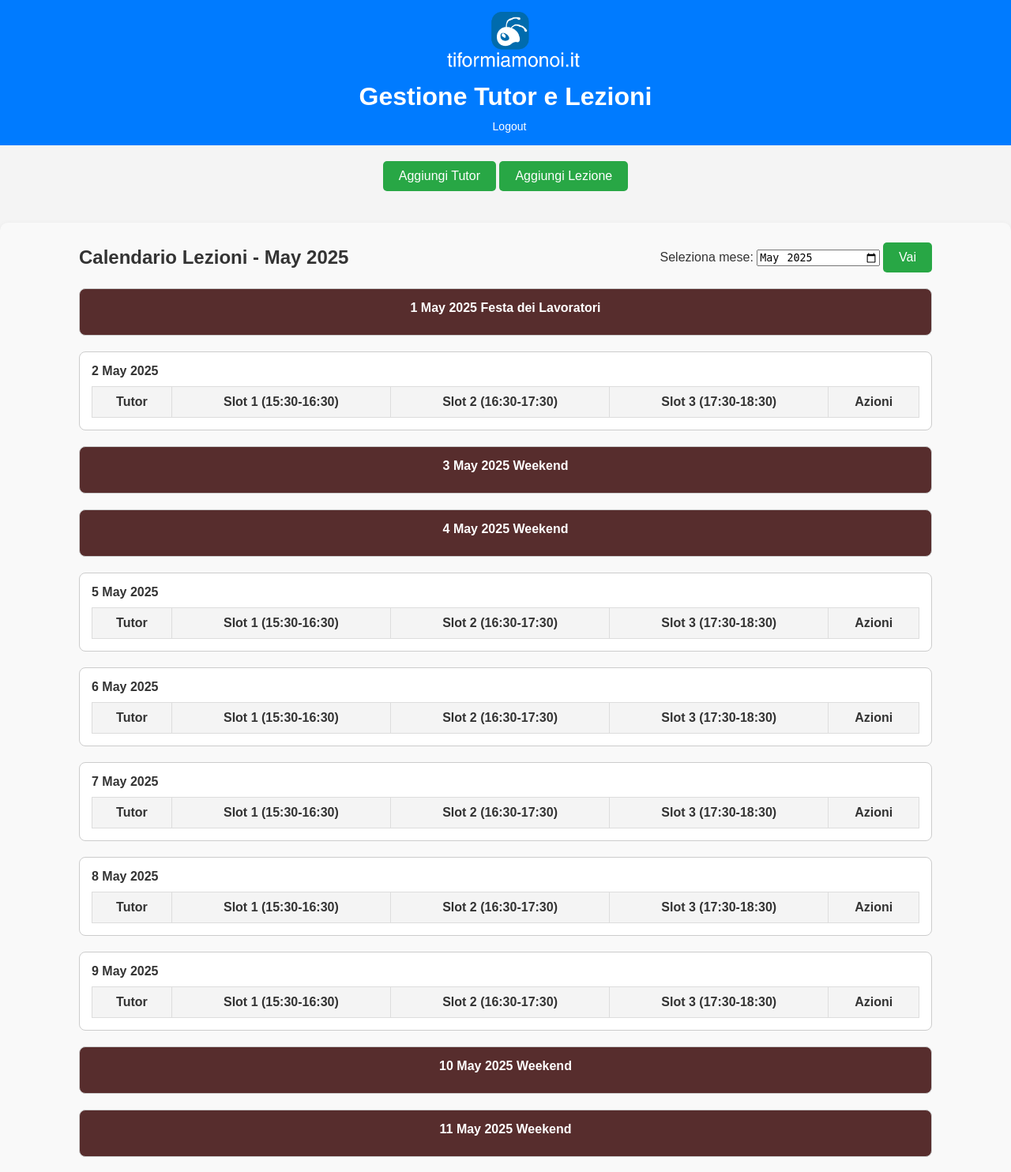
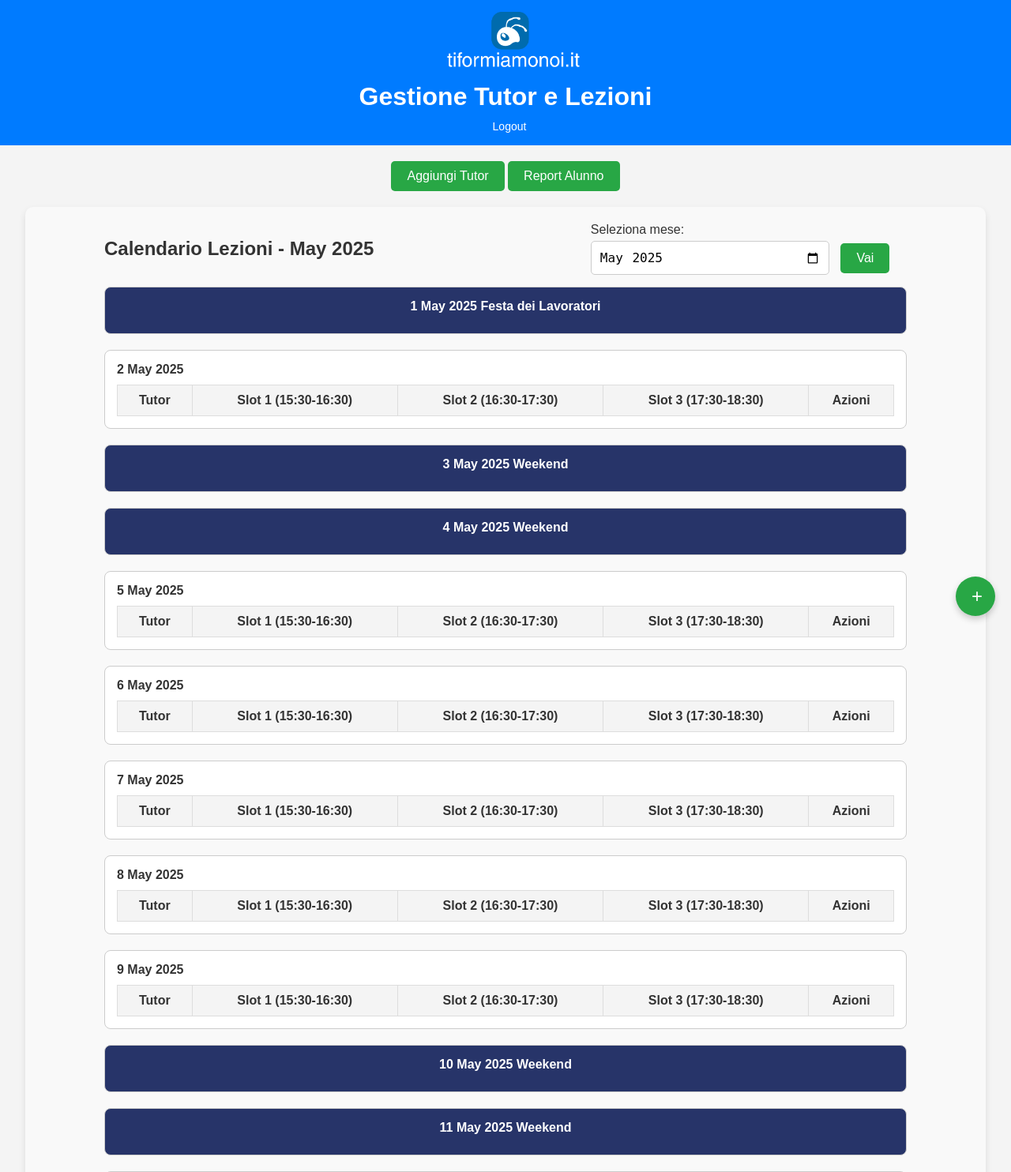
Before and after one commit to AceisX/gestione_doposcuola, a PHP site: page /pages/gestione_lezioni.php in a window 1280 px wide. Shown: the top 1484 px of the page at 79% size. Run offline with PHP 8.4, Linux system fonts and the light colour scheme; data comes from the database, SQL or seed files in the repository; tables that the repository leaves empty or names only in its code hold one stand-in row (values such as "Sample post"); lists and menus that the app fills with data are empty.

Commit message:
Add files via upload

```diff
--- a/pages/calendar_view.php
+++ b/pages/calendar_view.php
@@ -72,9 +72,9 @@
 <div class="calendar">
     <div class="calendar-header">
         <h2>Calendario Lezioni - <?php echo date("F Y", strtotime("$year-$month-01")); ?></h2>
-        <form method="GET">
+        <form method="GET" >
             <label for="month">Seleziona mese:</label>
-            <input type="month" id="month" name="month" value="<?php echo "$year-$month"; ?>">
+            <input type="month" id="month" name="month" style="width: 70%; padding: 10px; font-size: 16px; border: 1px solid #ccc; border-radius: 5px; margin-top: 5px; margin-right: 10px;" value="<?php echo "$year-$month"; ?>">
             <button type="submit" class="btn">Vai</button>
         </form>
     </div>
@@ -123,7 +123,7 @@
                                         </td>
                                     <?php endfor; ?>
                                     <td>
-                                        <button class="delete-btn" data-date="<?php echo $currentDate; ?>" data-tutor="<?php echo $tutorId; ?>">Elimina</button>
+                                        <button class="delete-btn" data-date="<?php echo $currentDate; ?>" data-tutor="<?php echo $tutorId; ?>"><i class="fa-solid fa-trash-can" style="font-size: 12px;"></i></button>
                                     </td>
                                 </tr>
                             <?php endforeach; ?>
@@ -205,7 +205,7 @@
     }
 
     .calendar-day.holiday {
-        background-color: #572D2D;
+        background-color: #273469;
         color: white;
         text-align: center;
     }
@@ -232,12 +232,12 @@
     }
 
     .half-lesson {
-        background-color: yellow;
+        color: #C1666B;
     }
 
     .delete-btn {
         padding: 5px 10px;
-        background-color: #d9534f;
+        background-color: #007bff;
         color: white;
         border: none;
         border-radius: 5px;
--- a/pages/gestione_lezioni.php
+++ b/pages/gestione_lezioni.php
@@ -33,38 +33,65 @@
     <meta name="viewport" content="width=device-width, initial-scale=1.0">
     <title>Gestione Tutor e Lezioni</title>
     <link rel="stylesheet" href="../assets/styles.css">
+		<!-- our project just needs Font Awesome Solid + Brands -->
+   <link href="../assets/fontawesome/css/fontawesome.css" rel="stylesheet" />
+  <link href="../assets/fontawesome/css/brands.css" rel="stylesheet" />
+  <link href="../assets/fontawesome/css/solid.css" rel="stylesheet" />
+
 </head>
+<style>
+/* Stile per il modale INFO */
+#info-modal {
+    z-index: 1050; /* Deve essere più alto rispetto agli altri modali */
+}
+
+.info-btn{
+	  background-color: transparent !important;
+  color: #007bff !important;
+
+
+}
+</style>
 <body>
+<button id="add-lesson-fixed-btn" class="fixed-btn">+</button>
+
+
    	<header>
 		<img src="../img/logo.png" alt="Your Logo" height="75px" style="padding-left: 20px;" />
         <h1>Gestione Tutor e Lezioni</h1>
         <a href="scripts/logout.php">Logout</a>
     </header>
-
     <div class="container">
 
         <!-- Sezione superiore -->
      <div class="top-bar" style="text-align:center;">
 		<div class="actions">
         <button id="add-tutor-btn" class="btn">Aggiungi Tutor</button>
-                <button id="add-lesson-btn" class="btn">Aggiungi Lezione</button>
+		<button type="button" id="report-alunno-btn" class="btn">Report Alunno</button>
+
 		</div>
 	</div>
 
 
-        <!-- Modale per aggiungere una lezione -->
+  <!--- Modale Aggiungi lezione -->
 <div id="add-lesson-modal" class="modal" style="display: none;">
     <div class="modal-content">
         <span class="close-btn" id="close-add-lesson">&times;</span>
         <h2>Aggiungi Lezione</h2>
-                <form action="../scripts/aggiungi_lezione.php" method="POST">
+
+        <form action="../scripts/aggiungi_lezione.php" method="POST" id="lesson-form">
+            <div class="modal-grid-rows">
+                <!-- Riga 1: Data e Tutor -->
+                <div class="row" style="padding-top:20px;">
                     <div class="form-group">
-                        <label for="lesson-date">Data Lezione:</label>
+                        <label for="lesson-date"><i class="fas fa-calendar-alt"></i> Data Lezione:</label>
+                        <div class="input-with-icon">
                             <input type="date" id="lesson-date" name="date" value="<?php echo date('Y-m-d'); ?>" required>
+
                         </div>
-
+                    </div>
                     <div class="form-group">
-                        <label for="tutor-select">Seleziona Tutor:</label>
+                        <label for="tutor-select"><i class="fas fa-user"></i> Seleziona Tutor:</label>
                         <select id="tutor-select" name="tutor_id" required>
                             <option value="" disabled selected>Seleziona un Tutor</option>
                             <?php foreach ($tutors as $tutor): ?>
@@ -72,22 +99,36 @@
                             <?php endforeach; ?>
                         </select>
                     </div>
+                </div>
 
-                    <!-- Slot orari -->
+                <!-- Riga 2: Slot Orari -->
 				  <h4>Slot Orari</h4>
+                <div class="row">
+
                     <?php foreach ($slots_mapping as $slot => $orario): ?>
                         <div class="slot-group" data-slot="<?php echo $slot; ?>">
-        <label><?php echo $orario; ?></label>
-        <button type="button" class="add-student-btn" data-slot="<?php echo $slot; ?>">+</button>
-        <div>
-            <input type="checkbox" name="half_lesson[<?php echo $slot; ?>]"> Mezza Lezione
+                            <div class="slot-header">
+                                <label><strong><?php echo $orario; ?></strong></label>
+                                <button type="button" class="add-student-btn" data-slot="<?php echo $slot; ?>">
+                                   +
+                                </button>
                             </div>
+                            <div class="slot-body">
+                                <input type="checkbox" name="half_lesson[<?php echo $slot; ?>]" id="half-lesson-<?php echo $slot; ?>">
+                                <label for="half-lesson-<?php echo $slot; ?>">Mezza Lezione</label>
                                 <div class="selected-students"></div>
                                 <!-- Campo nascosto per gli ID degli alunni -->
                                 <input type="hidden" name="students[<?php echo $slot; ?>]" class="student-ids">
                             </div>
+                        </div>
                     <?php endforeach; ?>
+                </div>
+            </div>
+
+            <!-- Pulsante di Invio -->
+            <div class="form-group form-submit">
                 <button type="submit" class="btn">Salva Lezione</button>
+            </div>
         </form>
     </div>
 </div>
@@ -97,19 +138,23 @@
     <div class="modal-content">
         <span class="close-btn" id="close-student-modal">&times;</span>
         <h2>Seleziona Alunni</h2>
+        <div class="form-group">
+            <label for="student-search">Cerca Alunni:</label>
             <input type="text" id="student-search" placeholder="Cerca alunni..." onkeyup="filterStudents()">
+        </div>
         <form id="student-selection-form">
-                    <div id="student-list">
+            <div id="student-list" class="student-list">
                 <?php foreach ($alunni as $alunno): ?>
-                            <label>
+                    <div class="student-item">
                         <input type="checkbox" class="student-checkbox" value="<?php echo $alunno['id']; ?>">
-                                <?php echo $alunno['nome_completo']; ?>
-                            </label><br>
+                        <label><?php echo $alunno['nome_completo']; ?></label>
+                    </div>
                 <?php endforeach; ?>
             </div>
+            <div class="form-submit">
                 <button type="button" id="save-students" class="btn">Salva</button>
+            </div>
         </form>
-            </div>
     </div>
 </div>
 
@@ -140,98 +185,64 @@
     </div>
 </div>
 
+<!-- Modale per la Ricerca degli Alunni -->
+<div id="report-alunno-modal" class="modal" style="display: none;">
+    <div class="modal-content">
+        <span class="close-btn" id="close-report-modal">&times;</span>
+        <h2>Genera Report Alunno</h2>
+        <div class="form-group">
+            <label for="alunno-search">Cerca Alunni:</label>
+            <input type="text" id="alunno-search" placeholder="Cerca alunni..." onkeyup="filterAlunni()">
+        </div>
+        <form id="alunno-selection-form">
+            <div id="alunno-list" class="student-list">
+                <?php foreach ($alunni as $alunno): ?>
+                    <div class="alunno-item">
+                        <input type="checkbox" class="alunno-checkbox" value="<?php echo $alunno['id']; ?>">
+                        <label><?php echo $alunno['nome_completo']; ?></label>
+                    </div>
+                <?php endforeach; ?>
+            </div>
+            <div class="form-group">
+                <label for="mese-report" style="padding-top: 20px;">Mese:</label>
+                <input type="month" id="mese-report" name="mese" required>
+            </div>
+            <div class="form-submit">
+                <button type="button" id="generate-report_a" class="btn">Genera Report</button>
+            </div>
+        </form>
+    </div>
+</div>
+
+
+<!-- Modale INFO -->
+<div id="info-modal" class="modal" style="display: none;">
+    <div class="modal-content">
+        <span class="close-btn" onclick="closeInfoModal()">&times;</span>
+        <h2>Dettagli Alunno</h2>
+        <div id="info-content">
+            <p>Caricamento...</p>
+        </div>
+    </div>
+</div>
+
+<!-- Modale per Visualizzare il Report -->
+<div id="report-result-modal" class="modal" style="display: none;">
+    <div class="modal-content">
+        <span class="close-btn" id="close-result-modal">&times;</span>
+        <h2>Risultati Report</h2>
+        <div id="report-content">
+            <!-- Risultati del report verranno caricati dinamicamente -->
+        </div>
+        <div class="form-submit">
+            <a href="#" id="download-report" class="btn">Scarica Completo</a>
+        </div>
+    </div>
+</div>
+
 	<?php include 'calendar_view.php'; ?>
 
-    <script>
-        let currentSlot = null;
+	<script src="../scripts/scripts_lezioni.js"></script>
 
-        // Gestione apertura e chiusura modale per aggiungere studenti
-        document.querySelectorAll('.add-student-btn').forEach(button => {
-            button.addEventListener('click', () => {
-                currentSlot = button.closest('.slot-group');
-                document.getElementById('student-modal').style.display = 'block';
-            });
-        });
-
-        document.getElementById('close-student-modal').addEventListener('click', () => {
-            document.getElementById('student-modal').style.display = 'none';
-        });
-
-        // Salva gli studenti selezionati
-       document.getElementById('save-students').addEventListener('click', () => {
-    // Ottieni gli studenti selezionati
-    const selectedStudents = Array.from(document.querySelectorAll('.student-checkbox:checked'))
-        .map(checkbox => checkbox.value);
-
-    // Aggiorna la visualizzazione degli studenti
-    const studentContainer = currentSlot.querySelector('.selected-students');
-    studentContainer.innerHTML = ''; // Resetta la lista visibile
-    selectedStudents.forEach(studentId => {
-        const studentLabel = document.querySelector(`label input[value="${studentId}"]`).nextSibling.textContent.trim();
-        const studentItem = document.createElement('div');
-        studentItem.textContent = studentLabel;
-        studentContainer.appendChild(studentItem);
-    });
-
-    // Aggiorna il campo nascosto con gli ID degli studenti
-    const hiddenInput = currentSlot.querySelector('.student-ids');
-    hiddenInput.value = selectedStudents.join(',');
-
-    // Chiudi il modale
-    document.getElementById('student-modal').style.display = 'none';
-});
-
-        // Filtro studenti
-        function filterStudents() {
-            const search = document.getElementById('student-search').value.toLowerCase();
-            document.querySelectorAll('#student-list label').forEach(label => {
-                const text = label.textContent.toLowerCase();
-                label.style.display = text.includes(search) ? '' : 'none';
-            });
-        }
-
-        // Gestione apertura e chiusura modale per aggiungere lezioni
-        document.getElementById('add-lesson-btn').addEventListener('click', () => {
-            document.getElementById('add-lesson-modal').style.display = 'block';
-        });
-
-        document.getElementById('close-add-lesson').addEventListener('click', () => {
-            document.getElementById('add-lesson-modal').style.display = 'none';
-        });
-
-        window.onclick = function(event) {
-            const studentModal = document.getElementById('student-modal');
-            const lessonModal = document.getElementById('add-lesson-modal');
-            if (event.target === studentModal) studentModal.style.display = 'none';
-            if (event.target === lessonModal) lessonModal.style.display = 'none';
-        };
-
-
-    </script>
-
-
-	<script>
-    // Script per il modale "Aggiungi Tutor"
-    const addTutorBtn = document.getElementById('add-tutor-btn');
-    const addTutorModal = document.getElementById('add-tutor-modal');
-    const closeAddTutor = document.getElementById('close-add-tutor');
-
-    // Apertura del modale "Aggiungi Tutor"
-    addTutorBtn.addEventListener('click', () => {
-        addTutorModal.style.display = 'block';
-    });
-
-    // Chiusura del modale "Aggiungi Tutor"
-    closeAddTutor.addEventListener('click', () => {
-        addTutorModal.style.display = 'none';
-    });
-
-    // Chiudi il modale cliccando fuori dal contenuto
-    window.onclick = function(event) {
-        if (event.target === addTutorModal) {
-            addTutorModal.style.display = 'none';
-        }
-    };
-</script>
 </body>
 </html>
```
Lines whose indentation alone changed are shown as unchanged.
